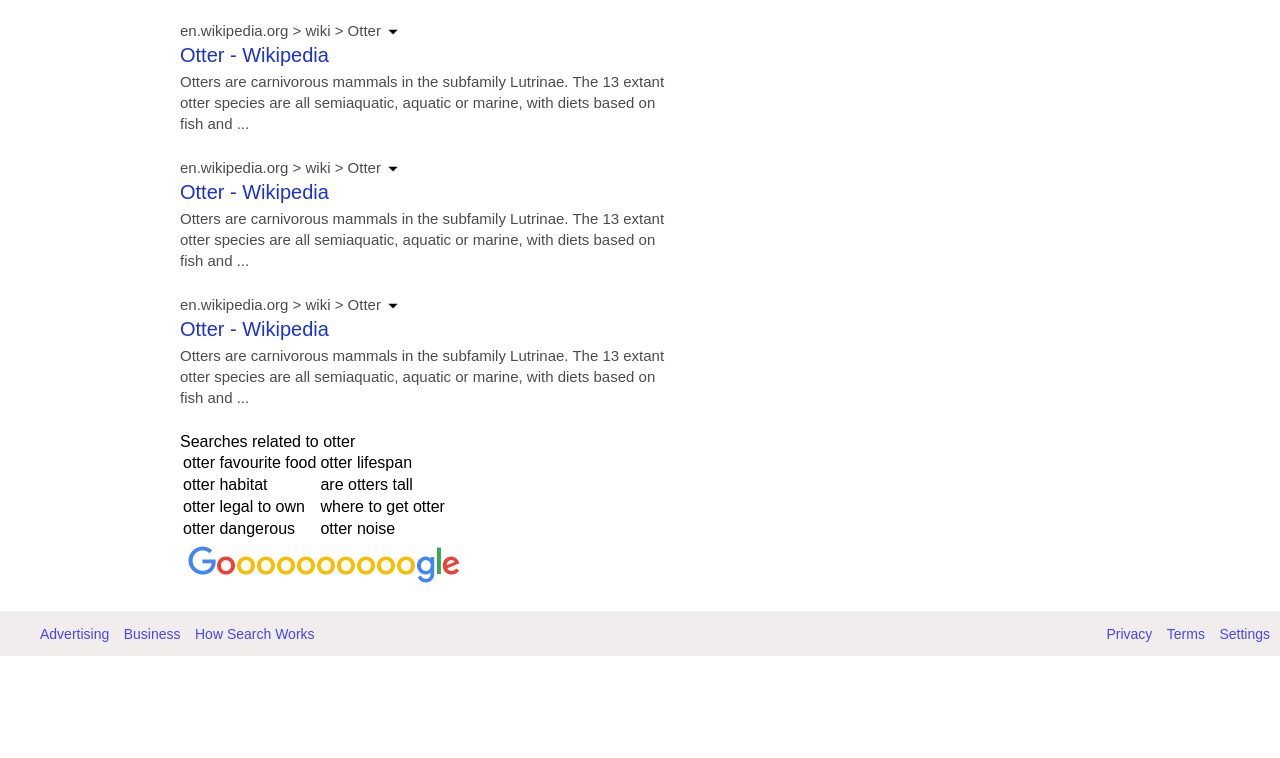
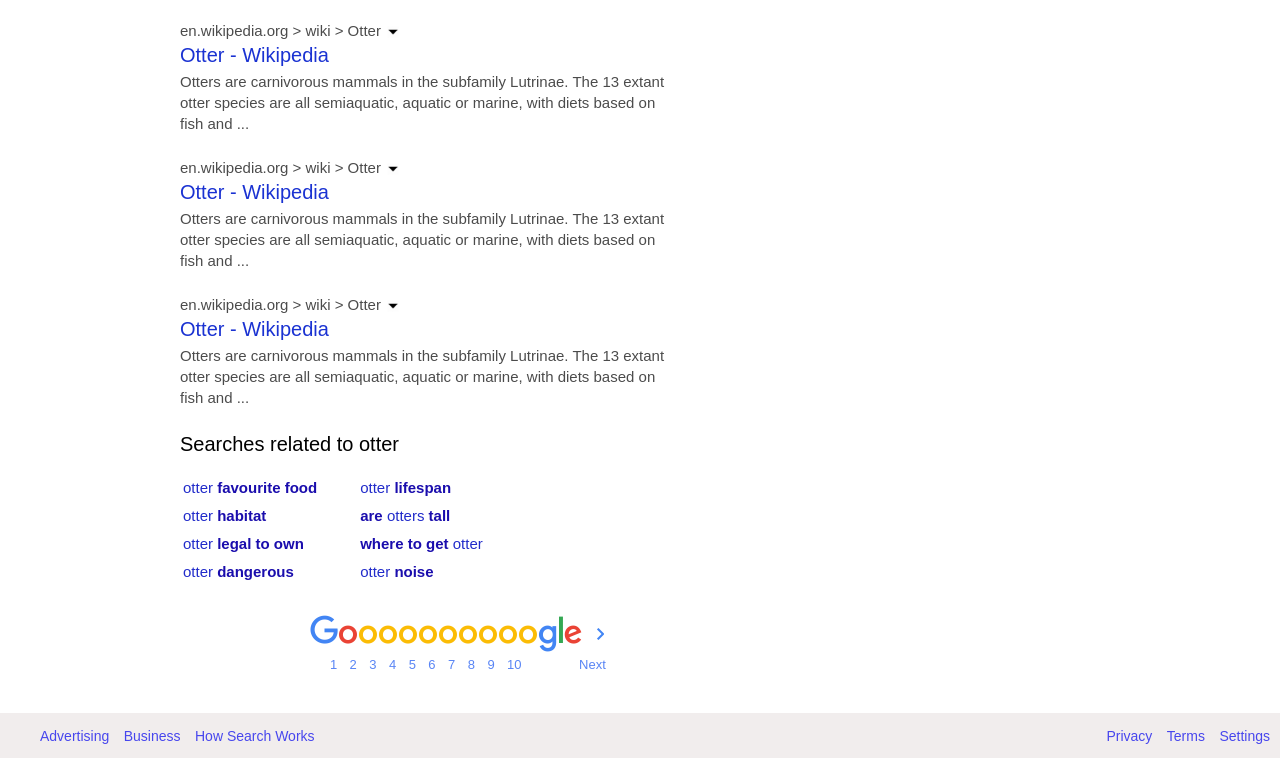
Before and after one commit to Hizude/google-results, a plain HTML site: page index.html in a window 1280 px wide. Shown: the part 1413-2171 px from the top of the page. Before the commit the page ends 2069 px from the top, so only its background shows below. Drawn offline with Linux system fonts and the light colour scheme.

Commit message:
final ver - completed next page nav

```diff
--- a/index.css
+++ b/index.css
@@ -1,6 +1,11 @@
 * {
     font-family: Arial;
     margin: 0;
+}
+
+.bold {
+    color: #1a0dad;
+    font-weight: bold;
 }
 
 nav {
@@ -168,6 +173,49 @@ main {
     border-color: #ebeaea;
 }
 
+#searches-related {
+    font-size: 20px;
+    margin-bottom: 20px;
+}
+
+table {
+    margin-bottom: 20px;
+}
+
+td {
+    font-size: 15px;
+    padding-right: 40px;
+    padding-bottom: 8px;
+    color: #212bca;
+}
+
+#google-img-next {
+    margin-left: 25%;
+    height: 45px;
+}
+
+#google-img-next-arrow {
+    margin-bottom: 6px;
+}
+
+#page-numbers {
+    list-style: none;
+    padding-left: 30%;
+    padding-bottom: 20px;
+    color: #5985f5;
+}
+
+#page-numbers li {
+    display: inline-block;
+    padding: 0 4px;
+    font-size: 13px;
+}
+
+#next {
+    margin-left: 45px;
+    color: #5985f5;
+}
+
 footer {
     margin: 0 0;
     padding-bottom: 5px;
--- a/index.html
+++ b/index.html
@@ -92,24 +92,39 @@
         <p id="searches-related">Searches related to otter</p>
         <table>
             <tr>
-                <td>otter favourite food</td>
-                <td>otter lifespan</td>
+                <td>otter <span class="bold">favourite food</span></td>
+                <td>otter <span class="bold">lifespan</span></td>
             </tr>
             <tr>
-                <td>otter habitat</td>
-                <td>are otters tall</td>
+                <td>otter <span class="bold">habitat</span></td>
+                <td><span class="bold">are</span> otters <span class="bold">tall</span></td>
             </tr>
             <tr>
-                <td>otter legal to own</td>
-                <td>where to get otter</td>
+                <td>otter <span class="bold">legal to own</span></td>
+                <td><span class="bold">where to get</span> otter</td>
             </tr>
             <tr>
-                <td>otter dangerous</td>
-                <td>otter noise</td>
+                <td>otter <span class="bold">dangerous</span></td>
+                <td>otter <span class="bold">noise</span></td>
             </tr>
         </table>
         <div class="pages">
-            <img src="./assets/goooogle.png" alt="">
+            <div id="google-img-next">
+                <img src="./assets/goooogle.png" alt=""><span><img id="google-img-next-arrow" src="./assets/arrow-right.png" alt=""></span>
+            </div>
+            <ul id="page-numbers">
+                <li>1</li>
+                <li>2</li>
+                <li>3</li>
+                <li>4</li>
+                <li>5</li>
+                <li>6</li>
+                <li>7</li>
+                <li>8</li>
+                <li>9</li>
+                <li>10</li>
+                <li id="next">Next</li>
+            </ul>
         </div>
     </main>
     <footer>
```
Also changed, not shown: assets/arrow-right.png (added).
